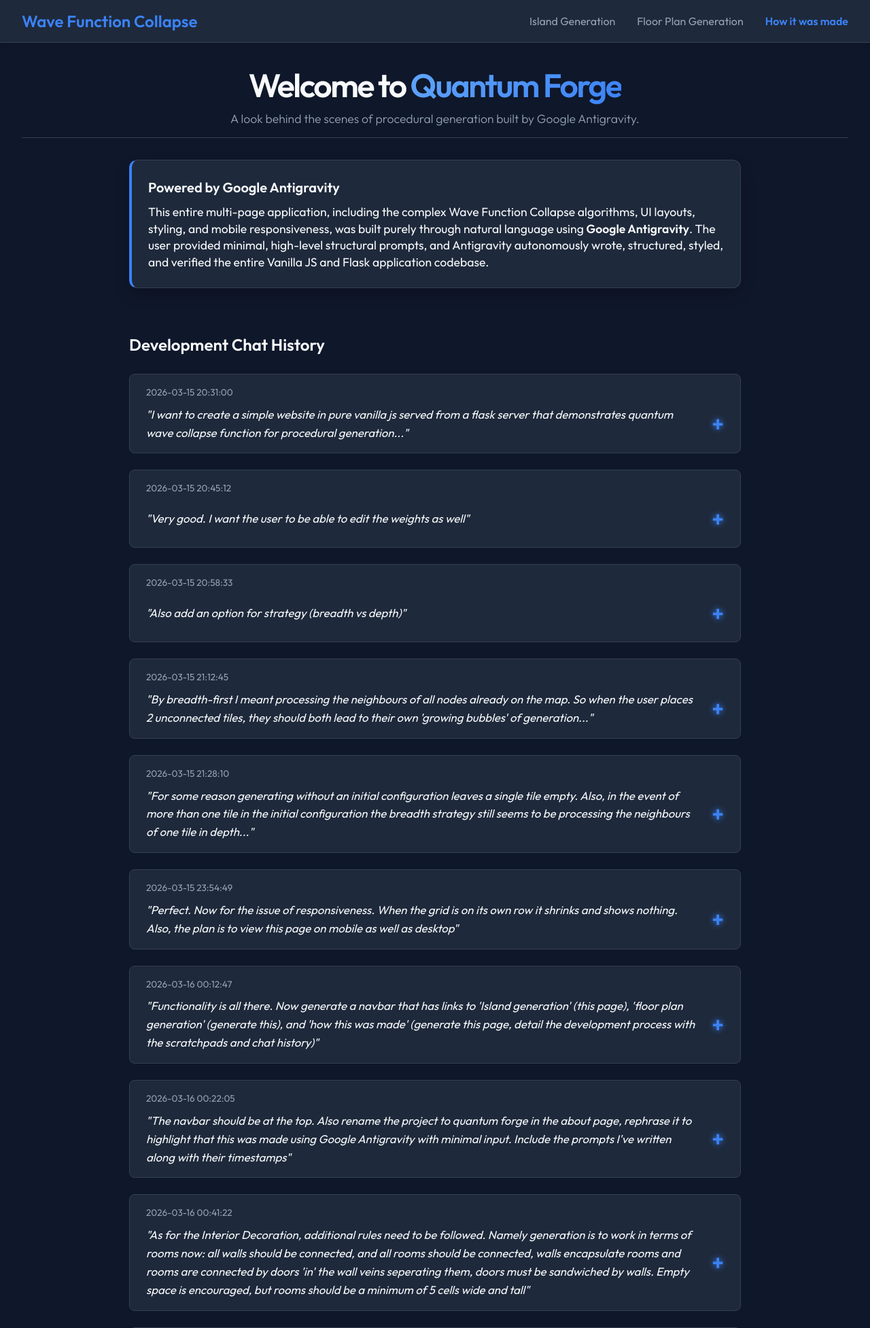
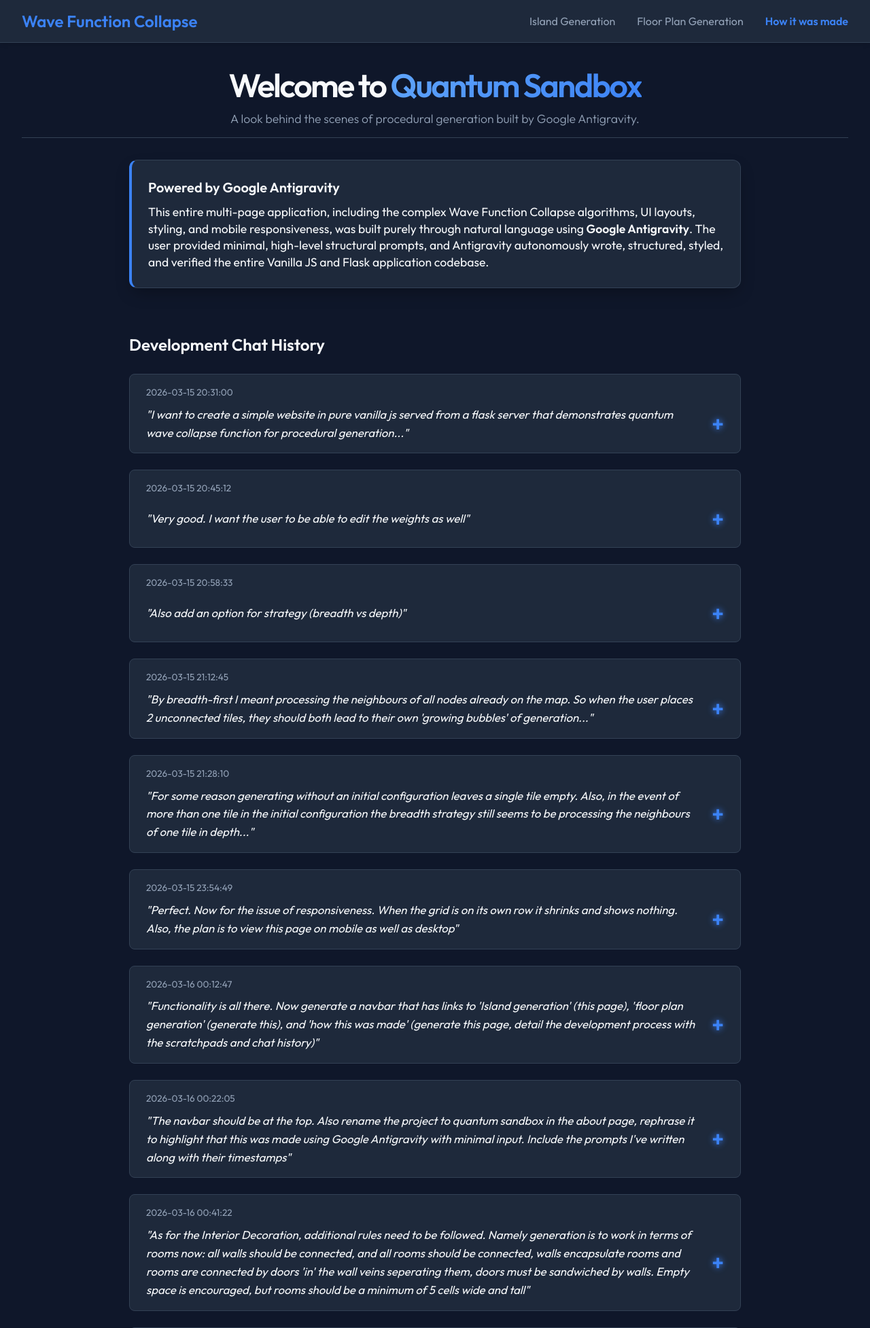
Before and after one commit to omarnassif98/wfc-islands, a Flask app: page /about in a window 1280 px wide. Shown: the top 1954 px of the page at 68% size. Run offline with Flask 3, Linux system fonts and the light colour scheme.

Commit message:
Rebrand to Quantum Sandbox and prepare for GitHub Pages

```diff
--- a/about.html
+++ b/about.html
@@ -3,7 +3,7 @@
 <head>
     <meta charset="UTF-8">
     <meta name="viewport" content="width=device-width, initial-scale=1.0">
-    <title>How This Was Made | Quantum Forge</title>
+    <title>How This Was Made | Quantum Sandbox</title>
     <link href="https://fonts.googleapis.com/css2?family=Outfit:wght@300;400;600&display=swap" rel="stylesheet">
     <link rel="stylesheet" href="./style.css">
 </head>
@@ -19,7 +19,7 @@
 
     <div class="app-container">
         <header>
-            <h1>Welcome to <span class="highlight">Quantum Forge</span></h1>
+            <h1>Welcome to <span class="highlight">Quantum Sandbox</span></h1>
             <p>A look behind the scenes of procedural generation built by Google Antigravity.</p>
         </header>
 
@@ -249,7 +249,7 @@
                         <p><strong>Goal:</strong> Add visual polish to the Navbar and update the About page story.</p>
                         <ul>
                             <li>Move and pin the Global Navbar to the top of the browser viewport.</li>
-                            <li>Re-brand the page title and headers to "Quantum Forge".</li>
+                            <li>Re-brand the page title and headers to "Quantum Sandbox".</li>
                             <li>Structure the chat log timestamps and prompts correctly.</li>
                         </ul>
                     </div>
--- a/floor-plan.html
+++ b/floor-plan.html
@@ -3,7 +3,7 @@
 <head>
     <meta charset="UTF-8">
     <meta name="viewport" content="width=device-width, initial-scale=1.0">
-    <title>Floor Plan Generation | Quantum Forge</title>
+    <title>Floor Plan Generation | Quantum Sandbox</title>
     <link href="https://fonts.googleapis.com/css2?family=Outfit:wght@300;400;600&display=swap" rel="stylesheet">
     <link rel="stylesheet" href="./style.css">
 </head>
@@ -19,7 +19,7 @@
 
     <div class="app-container">
         <header>
-            <h1>Quantum <span class="highlight">Floor</span> Forge</h1>
+            <h1>Quantum <span class="highlight">Floor</span> Sandbox</h1>
             <p>Procedural interior generation using Wave Function Collapse</p>
         </header>
 
--- a/index.html
+++ b/index.html
@@ -3,7 +3,7 @@
 <head>
     <meta charset="UTF-8">
     <meta name="viewport" content="width=device-width, initial-scale=1.0">
-    <title>Island Generation | Quantum Forge</title>
+    <title>Island Generation | Quantum Sandbox</title>
     <link href="https://fonts.googleapis.com/css2?family=Outfit:wght@300;400;600&display=swap" rel="stylesheet">
     <link rel="stylesheet" href="./style.css">
 </head>
@@ -19,7 +19,7 @@
 
     <div class="app-container">
         <header>
-            <h1>Quantum <span class="highlight">Island</span> Forge</h1>
+            <h1>Quantum <span class="highlight">Island</span> Sandbox</h1>
             <p>Procedural terrain generation using Wave Function Collapse</p>
         </header>
 
--- a/templates/about.html
+++ b/templates/about.html
@@ -4,7 +4,7 @@
 
 {% block content %}
 <header>
-    <h1>Welcome to <span class="highlight">Quantum Forge</span></h1>
+    <h1>Welcome to <span class="highlight">Quantum Sandbox</span></h1>
     <p>A look behind the scenes of procedural generation built by Google Antigravity.</p>
 </header>
 
@@ -226,7 +226,7 @@
             <summary class="chat-header">
                 <div class="chat-time">2026-03-16 00:22:05</div>
                 <div class="chat-prompt">
-                    <i style="text-align: left; width: 100%;">"The navbar should be at the top. Also rename the project to quantum forge in the about page, rephrase it to highlight that this was made using Google Antigravity with minimal input. Include the prompts I've written along with their timestamps"</i>
+                    <i style="text-align: left; width: 100%;">"The navbar should be at the top. Also rename the project to quantum sandbox in the about page, rephrase it to highlight that this was made using Google Antigravity with minimal input. Include the prompts I've written along with their timestamps"</i>
                 </div>
             </summary>
             <div class="chat-content">
@@ -234,7 +234,7 @@
                 <p><strong>Goal:</strong> Add visual polish to the Navbar and update the About page story.</p>
                 <ul>
                     <li>Move and pin the Global Navbar to the top of the browser viewport.</li>
-                    <li>Re-brand the page title and headers to "Quantum Forge".</li>
+                    <li>Re-brand the page title and headers to "Quantum Sandbox".</li>
                     <li>Structure the chat log timestamps and prompts correctly.</li>
                 </ul>
             </div>
--- a/templates/base.html
+++ b/templates/base.html
@@ -3,7 +3,7 @@
 <head>
     <meta charset="UTF-8">
     <meta name="viewport" content="width=device-width, initial-scale=1.0">
-    <title>{% block title %}Quantum Island Forge{% endblock %}</title>
+    <title>{% block title %}Quantum Island Sandbox{% endblock %}</title>
     <link href="https://fonts.googleapis.com/css2?family=Outfit:wght@300;400;600&display=swap" rel="stylesheet">
     <link rel="stylesheet" href="{{ url_for('static', filename='style.css') }}">
     {% block extra_css %}{% endblock %}
--- a/templates/floor_plan.html
+++ b/templates/floor_plan.html
@@ -4,7 +4,7 @@
 
 {% block content %}
 <header>
-    <h1>Quantum <span class="highlight">Floor</span> Forge</h1>
+    <h1>Quantum <span class="highlight">Floor</span> Sandbox</h1>
     <p>Procedural interior generation using Wave Function Collapse</p>
 </header>
 
--- a/templates/index.html
+++ b/templates/index.html
@@ -4,7 +4,7 @@
 
 {% block content %}
 <header>
-    <h1>Quantum <span class="highlight">Island</span> Forge</h1>
+    <h1>Quantum <span class="highlight">Island</span> Sandbox</h1>
     <p>Procedural terrain generation using Wave Function Collapse</p>
 </header>
 
```
Also changed, not shown: README.md, 1 other file.
